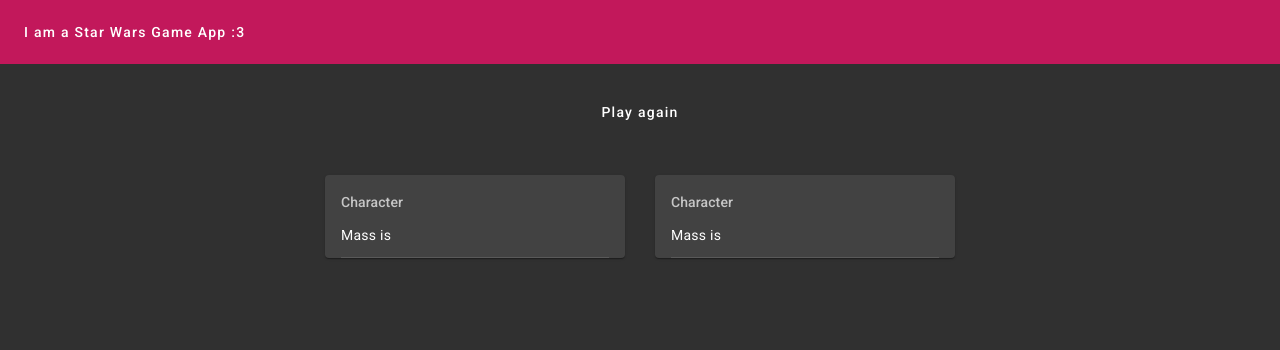
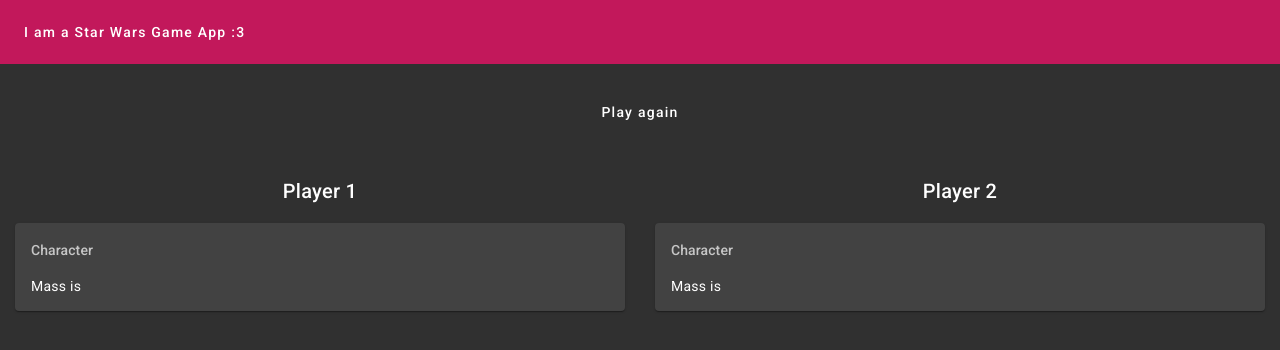
Before and after one commit to frenchvargulf/swapi-fe, an Angular app: page / in a window 1280 px wide. Shown: the top 350 px of the page. Built offline with nearby package versions, Linux system fonts and the light colour scheme; no server answers.

Commit message:
More clean up and style adjustments

```diff
--- a/src/app/app.module.ts
+++ b/src/app/app.module.ts
@@ -2,8 +2,6 @@
 import { BrowserModule } from '@angular/platform-browser';
 
 import { AppComponent } from './app.component';
-
-import { BrowserAnimationsModule } from '@angular/platform-browser/animations';
 
 import { MatButtonModule } from '@angular/material/button';
 import { MatSidenavModule } from '@angular/material/sidenav';
@@ -16,7 +14,6 @@
   ],
   imports: [
     BrowserModule,
-    BrowserAnimationsModule,
     MatButtonModule,
     MatSidenavModule,
     MatToolbarModule,
--- a/src/app/game/game.component.html
+++ b/src/app/game/game.component.html
@@ -1,9 +1,15 @@
 <div class="flex column">
-  <button mat-button class="button" (click)="playAgain()" data-cy="play-again">Play again</button>
+  <button mat-button class="button" data-cy="play-again" (click)="playAgain()" [disabled]="isLoading$ | async">Play again</button>
 
-  <div class="flex">
-    <app-properties-card data-cy="left-card" [properties]="leftCard" [isLoading$]="isLoading$"></app-properties-card>
-    <app-properties-card data-cy="right-card" [properties]="rightCard" [isLoading$]="isLoading$"></app-properties-card>
+  <div class="flex mobile-column">
+    <div class="flex column player">
+      <h2 class="center">Player 1</h2>
+      <app-properties-card data-cy="left-card" [properties]="leftCard" [isLoading$]="isLoading$"></app-properties-card>
+    </div>
+    <div class="flex column player">
+      <h2 class="center">Player 2</h2>
+      <app-properties-card data-cy="right-card" [properties]="rightCard" [isLoading$]="isLoading$"></app-properties-card>
+    </div>
   </div>
 
   <div class="center">
--- a/src/app/game/game.component.scss
+++ b/src/app/game/game.component.scss
@@ -3,11 +3,22 @@
     width: 100%;
     justify-content: center;
     margin: 15px 0;
-    flex-wrap: wrap;
 }
 
 .column {
     flex-direction: column;
+}
+
+.player {
+    margin: 15px;
+}
+
+.mobile-column {
+    @media (max-width: 780px) {
+        flex-direction: column;
+        align-items: center;
+        justify-content: center;
+    }
 }
 
 .center {
--- a/src/app/game/game.component.ts
+++ b/src/app/game/game.component.ts
@@ -1,4 +1,4 @@
-import { Component, OnDestroy, OnInit } from '@angular/core';
+import { ChangeDetectionStrategy, Component, OnDestroy, OnInit } from '@angular/core';
 import { SwapiService } from './services/swapi/swapi.service';
 import { Observable, Subject, forkJoin, takeUntil } from 'rxjs';
 import { compareMassInputsAndDetermineWinner, getUniqueRandomIds, validatePersonMassInput } from './helpers/helpers';
@@ -8,7 +8,8 @@
 @Component({
   selector: 'app-game',
   templateUrl: './game.component.html',
-  styleUrls: ['./game.component.scss']
+  styleUrls: ['./game.component.scss'],
+  changeDetection: ChangeDetectionStrategy.OnPush
 })
 export class GameComponent implements OnInit, OnDestroy {
   leftCard = createPersonProperties();
--- a/src/app/game/game.module.ts
+++ b/src/app/game/game.module.ts
@@ -2,13 +2,13 @@
 import { GameComponent } from "./game.component";
 import { PersonPropertiesCardComponent } from "./person-properties-card/person-properties-card.component";
 import { MatButtonModule } from "@angular/material/button";
-import { CommonModule } from "@angular/common";
 import { MatSnackBarModule } from "@angular/material/snack-bar";
 import { HttpClientModule } from "@angular/common/http";
+import { BrowserAnimationsModule } from '@angular/platform-browser/animations';
 
 @NgModule({
     declarations: [GameComponent],
-    imports: [PersonPropertiesCardComponent, MatButtonModule, CommonModule, MatSnackBarModule, HttpClientModule],
+    imports: [PersonPropertiesCardComponent, MatButtonModule, MatSnackBarModule, HttpClientModule, BrowserAnimationsModule],
     exports: [GameComponent],
 })
 export class GameModule { }
--- a/src/app/game/helpers/helpers.ts
+++ b/src/app/game/helpers/helpers.ts
@@ -18,11 +18,15 @@
 }
 
 export const validatePersonMassInput = (value: string): number | undefined => {
-    return parseFloat(value) || undefined;
+    let newValue = parseFloat(value) || undefined;
+    if (value === 'unknown') {
+        newValue = 0;
+    }
+    return newValue;
 }
 
 export const compareMassInputsAndDetermineWinner = (leftCardMass: number | undefined, rightCardMass: number | undefined): string => {
-    if (!leftCardMass || !rightCardMass) {
+    if (leftCardMass === undefined || rightCardMass === undefined) {
         return '';
     }
     const isEqualNumber = leftCardMass === rightCardMass;
--- a/src/app/game/person-properties-card/person-properties-card.component.html
+++ b/src/app/game/person-properties-card/person-properties-card.component.html
@@ -4,9 +4,7 @@
         <mat-card-title>{{properties.name}}</mat-card-title>
     </mat-card-header>
     <mat-card-content>
-        <p>{{properties.homeworld}}</p>
-        <div>Mass is <p class="mass">{{properties.mass}}</p></div>
-        <mat-divider></mat-divider>
+        <div>Mass is <span class="mass">{{properties.mass}}</span></div>
     </mat-card-content>
     <mat-card-footer>
         <mat-progress-bar *ngIf="(isLoading$ | async)" mode="indeterminate"></mat-progress-bar>
--- a/src/app/game/person-properties-card/person-properties-card.component.scss
+++ b/src/app/game/person-properties-card/person-properties-card.component.scss
@@ -1,4 +1,3 @@
-.properties-card {
-    margin: 15px;
-    min-width: 300px;
+mat-card-content div {
+    padding: 15px 0;
 }
--- a/src/app/game/person-properties-card/person-properties-card.component.ts
+++ b/src/app/game/person-properties-card/person-properties-card.component.ts
@@ -1,4 +1,4 @@
-import { Component, Input } from '@angular/core';
+import { ChangeDetectionStrategy, Component, Input } from '@angular/core';
 import { MatProgressBarModule } from '@angular/material/progress-bar';
 import { MatButtonModule } from '@angular/material/button';
 import { MatDividerModule } from '@angular/material/divider';
@@ -12,7 +12,8 @@
   templateUrl: './person-properties-card.component.html',
   styleUrls: ['./person-properties-card.component.scss'],
   standalone: true,
-  imports: [MatCardModule, MatDividerModule, MatButtonModule, MatProgressBarModule, CommonModule, MatCardModule]
+  imports: [MatCardModule, MatDividerModule, MatButtonModule, MatProgressBarModule, CommonModule, MatCardModule],
+  changeDetection: ChangeDetectionStrategy.OnPush
 })
 export class PersonPropertiesCardComponent {
   @Input() properties = createPersonProperties();
```
Also changed, not shown: 2 other files (tests, documents, lock files or other folders).
